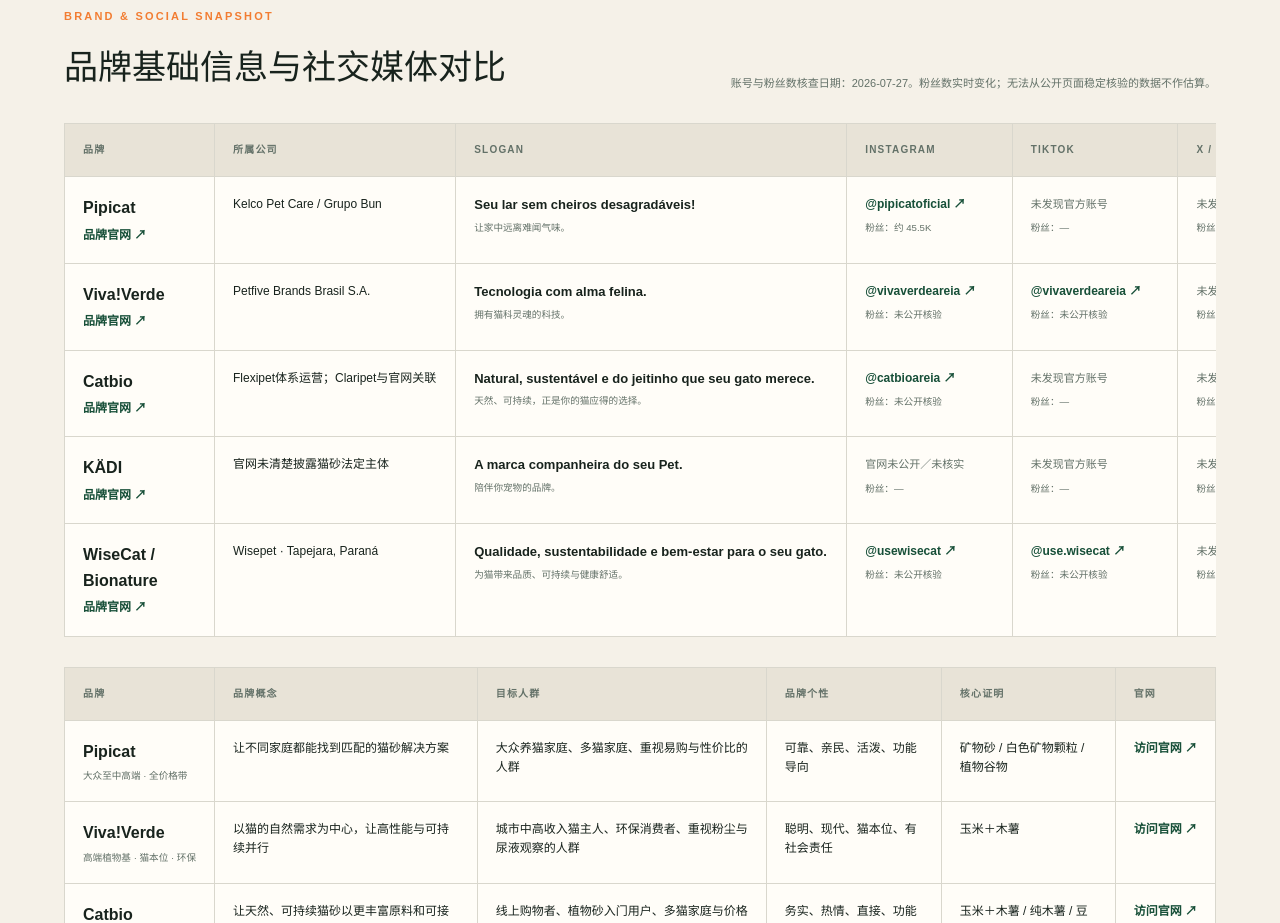
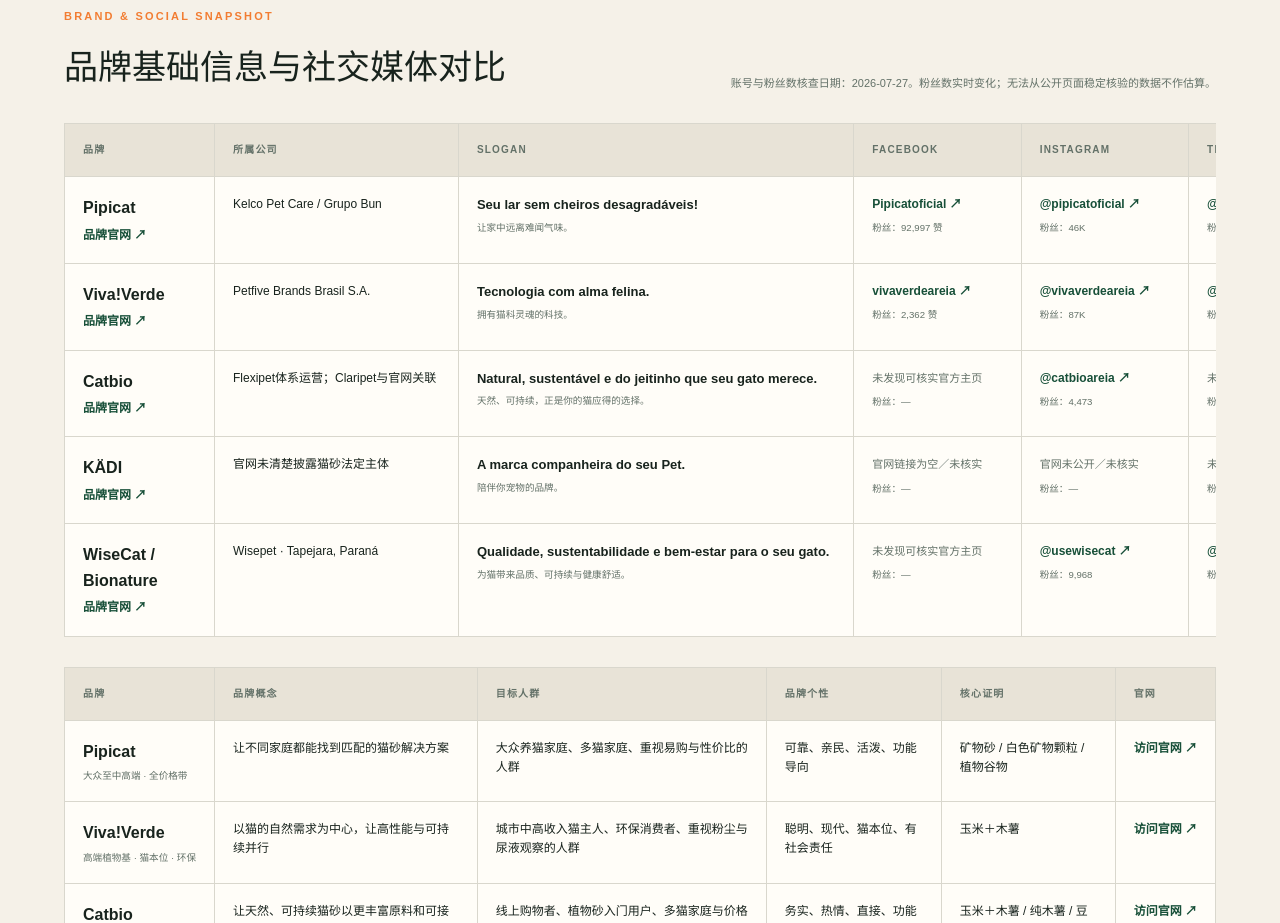
Before and after one commit to a401631101-ui/brazil-cat-litter-report, a Next.js app: page / in a window 1280 px wide. Shown: the part 1380-2303 px from the top of the page. Built offline with nearby package versions, Linux system fonts and the light colour scheme.

Commit message:
Refresh brand social media metrics

```diff
--- a/app/globals.css
+++ b/app/globals.css
@@ -65,7 +65,7 @@
 .comparison-title { display: flex; justify-content: space-between; align-items: end; gap: 32px; margin-top: 48px; }
 .comparison-title h3 { margin: 3px 0 0; font-size: clamp(22px, 3vw, 34px); }
 .comparison-title > p { max-width: 520px; margin: 0; color: var(--muted); font-size: 11px; line-height: 1.6; }
-.social-table { min-width: 1280px; }
+.social-table { min-width: 1460px; }
 .social-table td:nth-child(2) { min-width: 190px; }
 .social-table td:nth-child(3) { min-width: 230px; }
 .social-table td:nth-child(n+4) { min-width: 165px; }
--- a/app/page.tsx
+++ b/app/page.tsx
@@ -450,33 +450,39 @@
 ];
 
 const socialProfiles: Record<string, {
+  facebook: { label: string; href?: string; followers: string };
   instagram: { label: string; href?: string; followers: string };
   tiktok: { label: string; href?: string; followers: string };
   twitter: { label: string; href?: string; followers: string };
 }> = {
   pipicat: {
-    instagram: { label: "@pipicatoficial", href: "https://www.instagram.com/pipicatoficial/", followers: "约 45.5K" },
-    tiktok: { label: "未发现官方账号", followers: "—" },
+    facebook: { label: "Pipicatoficial", href: "https://www.facebook.com/Pipicatoficial", followers: "92,997 赞" },
+    instagram: { label: "@pipicatoficial", href: "https://www.instagram.com/pipicatoficial/", followers: "46K" },
+    tiktok: { label: "@pipicatoficial", href: "https://www.tiktok.com/@pipicatoficial", followers: "90" },
     twitter: { label: "未发现官方账号", followers: "—" },
   },
   viva: {
-    instagram: { label: "@vivaverdeareia", href: "https://www.instagram.com/vivaverdeareia/", followers: "未公开核验" },
-    tiktok: { label: "@vivaverdeareia", href: "https://www.tiktok.com/@vivaverdeareia", followers: "未公开核验" },
+    facebook: { label: "vivaverdeareia", href: "https://www.facebook.com/vivaverdeareia", followers: "2,362 赞" },
+    instagram: { label: "@vivaverdeareia", href: "https://www.instagram.com/vivaverdeareia/", followers: "87K" },
+    tiktok: { label: "@vivaverdeareia", href: "https://www.tiktok.com/@vivaverdeareia", followers: "4,384" },
     twitter: { label: "未发现官方账号", followers: "—" },
   },
   catbio: {
-    instagram: { label: "@catbioareia", href: "https://www.instagram.com/catbioareia", followers: "未公开核验" },
+    facebook: { label: "未发现可核实官方主页", followers: "—" },
+    instagram: { label: "@catbioareia", href: "https://www.instagram.com/catbioareia", followers: "4,473" },
     tiktok: { label: "未发现官方账号", followers: "—" },
     twitter: { label: "未发现官方账号", followers: "—" },
   },
   kadi: {
+    facebook: { label: "官网链接为空／未核实", followers: "—" },
     instagram: { label: "官网未公开／未核实", followers: "—" },
     tiktok: { label: "未发现官方账号", followers: "—" },
     twitter: { label: "未发现官方账号", followers: "—" },
   },
   wisecat: {
-    instagram: { label: "@usewisecat", href: "https://www.instagram.com/usewisecat/", followers: "未公开核验" },
-    tiktok: { label: "@use.wisecat", href: "https://www.tiktok.com/@use.wisecat", followers: "未公开核验" },
+    facebook: { label: "未发现可核实官方主页", followers: "—" },
+    instagram: { label: "@usewisecat", href: "https://www.instagram.com/usewisecat/", followers: "9,968" },
+    tiktok: { label: "@use.wisecat", href: "https://www.tiktok.com/@use.wisecat", followers: "224" },
     twitter: { label: "未发现官方账号", followers: "—" },
   },
 };
@@ -570,6 +576,7 @@
                 <th>品牌</th>
                 <th>所属公司</th>
                 <th>Slogan</th>
+                <th>Facebook</th>
                 <th>Instagram</th>
                 <th>TikTok</th>
                 <th>X / Twitter</th>
@@ -583,7 +590,7 @@
                     <td><strong>{brand.name}</strong><a href={brand.website.url} target="_blank" rel="noreferrer">品牌官网 ↗</a></td>
                     <td>{brand.company}</td>
                     <td><strong className="slogan-original">{brand.slogan}</strong><small>{brand.sloganCn}</small></td>
-                    {[profiles.instagram, profiles.tiktok, profiles.twitter].map((profile, index) => (
+                    {[profiles.facebook, profiles.instagram, profiles.tiktok, profiles.twitter].map((profile, index) => (
                       <td key={`${brand.id}-${index}`}>
                         {profile.href
                           ? <a href={profile.href} target="_blank" rel="noreferrer">{profile.label} ↗</a>
```
